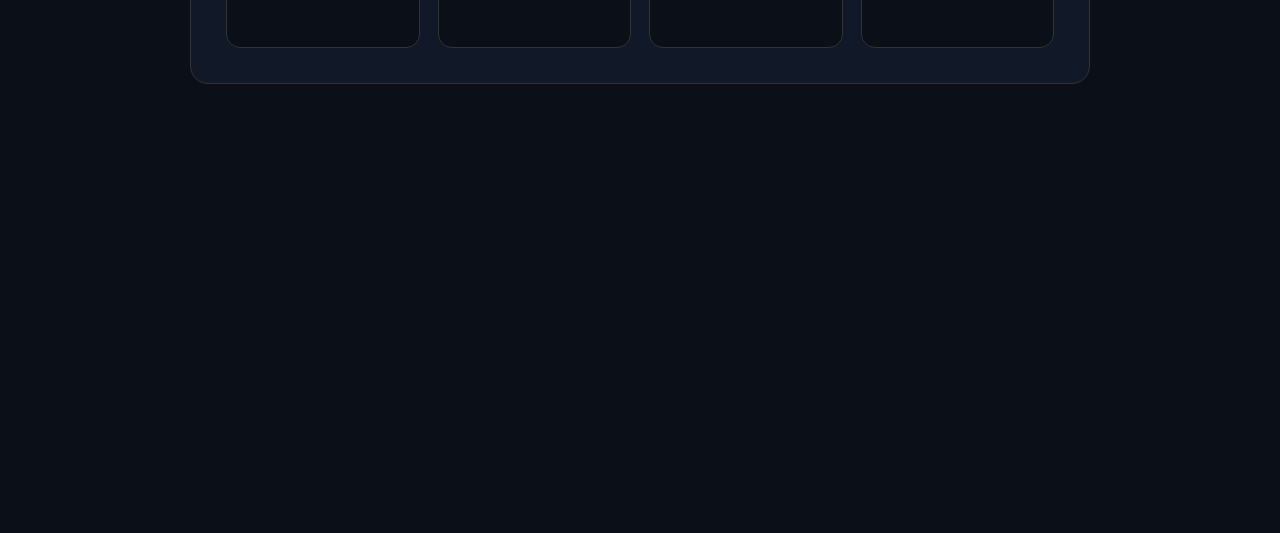
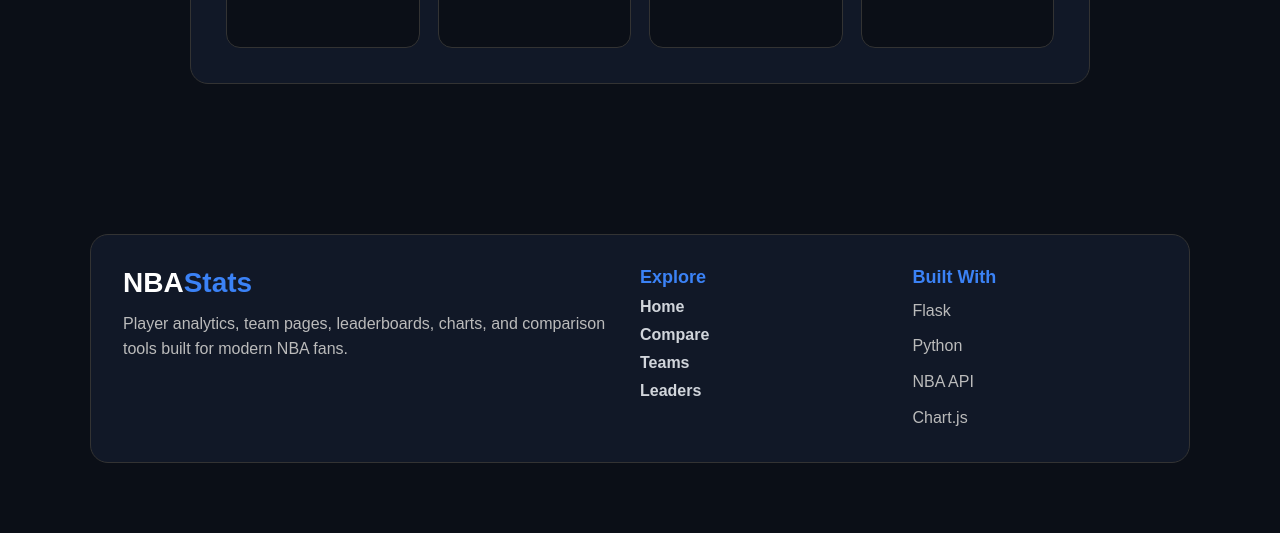
Before and after one commit to kwilliams56/NBA-Stats-Dashboard, a Flask app: page / in a window 1280 px wide. Shown: the part 1305-1838 px from the top of the page. Before the commit the page ends 1389 px from the top, so only its background shows below. Run offline with Flask 3, Linux system fonts and the light colour scheme.

Commit message:
Add homepage footer

```diff
--- a/static/css/style.css
+++ b/static/css/style.css
@@ -1144,3 +1144,64 @@ th {
         grid-template-columns: 1fr;
     }
 }
+
+
+.site-footer {
+    width: 1100px;
+    max-width: 90%;
+    margin: 40px auto 70px;
+    padding: 32px;
+    display: grid;
+    grid-template-columns: 2fr 1fr 1fr;
+    gap: 28px;
+    background: #111827;
+    border: 1px solid #333;
+    border-radius: 18px;
+}
+
+.footer-brand h2 {
+    margin-bottom: 12px;
+    font-size: 28px;
+}
+
+.footer-brand span {
+    color: #3b82f6;
+}
+
+.footer-brand p,
+.footer-tech p {
+    color: #bbbbbb;
+    line-height: 1.6;
+}
+
+.footer-links,
+.footer-tech {
+    display: flex;
+    flex-direction: column;
+    gap: 10px;
+}
+
+.footer-links h3,
+.footer-tech h3 {
+    color: #3b82f6;
+    font-size: 18px;
+}
+
+.footer-links a {
+    color: #d1d5db;
+    text-decoration: none;
+    font-weight: 600;
+    transition: 0.3s;
+}
+
+.footer-links a:hover {
+    color: white;
+}
+
+@media (max-width: 760px) {
+    .site-footer {
+        grid-template-columns: 1fr;
+        margin: 30px auto 50px;
+        padding: 24px;
+    }
+}
--- a/templates/index.html
+++ b/templates/index.html
@@ -294,6 +294,29 @@
 
     </div>
 
+    <footer class="site-footer">
+        <div class="footer-brand">
+            <h2>NBA<span>Stats</span></h2>
+            <p>Player analytics, team pages, leaderboards, charts, and comparison tools built for modern NBA fans.</p>
+        </div>
+
+        <div class="footer-links">
+            <h3>Explore</h3>
+            <a href="/">Home</a>
+            <a href="/compare">Compare</a>
+            <a href="{{ url_for('teams') }}">Teams</a>
+            <a href="{{ url_for('league_leaders') }}">Leaders</a>
+        </div>
+
+        <div class="footer-tech">
+            <h3>Built With</h3>
+            <p>Flask</p>
+            <p>Python</p>
+            <p>NBA API</p>
+            <p>Chart.js</p>
+        </div>
+    </footer>
+
 </body>
 
 </html>
```
Also changed, not shown: TODO.md (+2 -2 lines).
